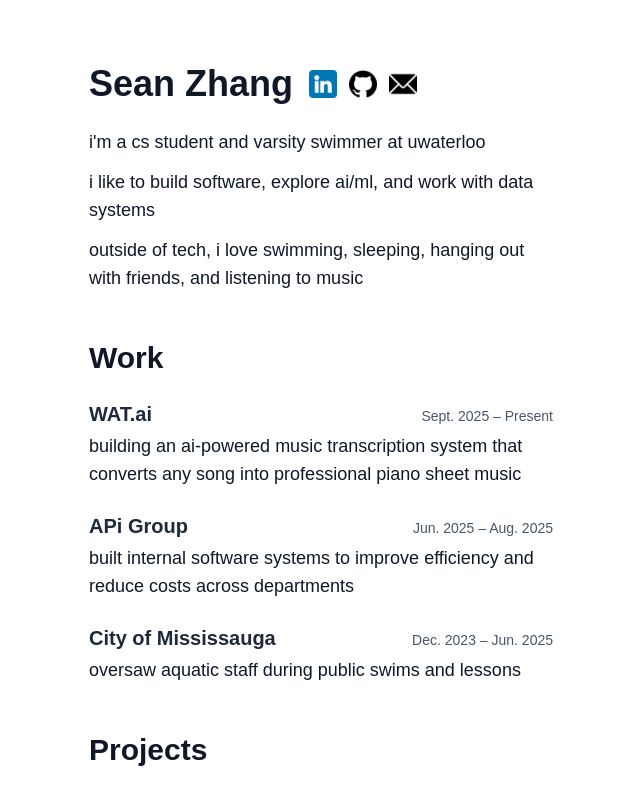
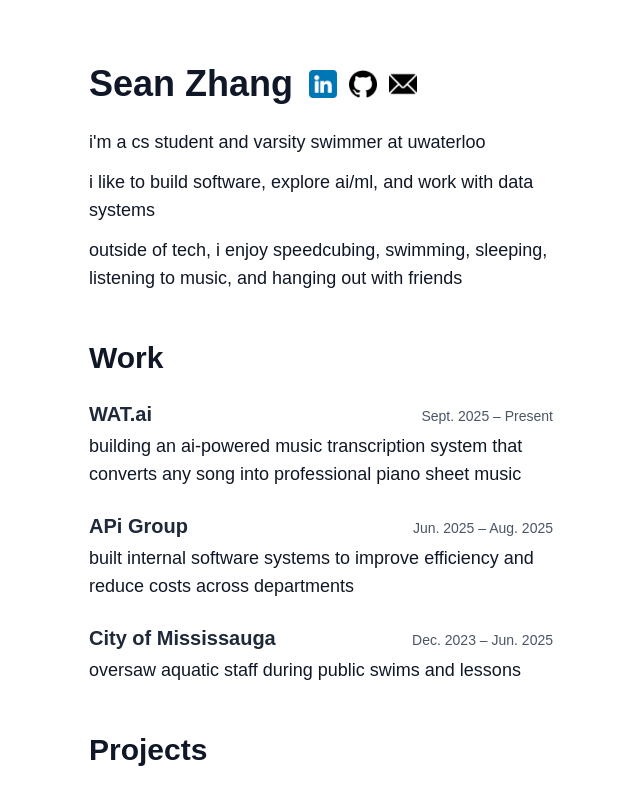
Before and after one commit to seanzhanng/portfolio, a Next.js app: page / in a window 1280 px wide. Shown: the top 792 px of the page, without its empty margins (319-959 px from the left). Built offline with nearby package versions, Linux system fonts and the light colour scheme.

Commit message:
reorder interests

```diff
--- a/components/Header.tsx
+++ b/components/Header.tsx
@@ -55,8 +55,8 @@ export default function Header() {
           i like to build software, explore ai/ml, and work with data systems
         </p>
         <p>
-          outside of tech, i love swimming, sleeping, hanging out with friends, and
-          listening to music
+          outside of tech, i enjoy speedcubing, swimming, sleeping, listening to music, and hanging out
+          with friends
         </p>
       </div>
     </section>
```
